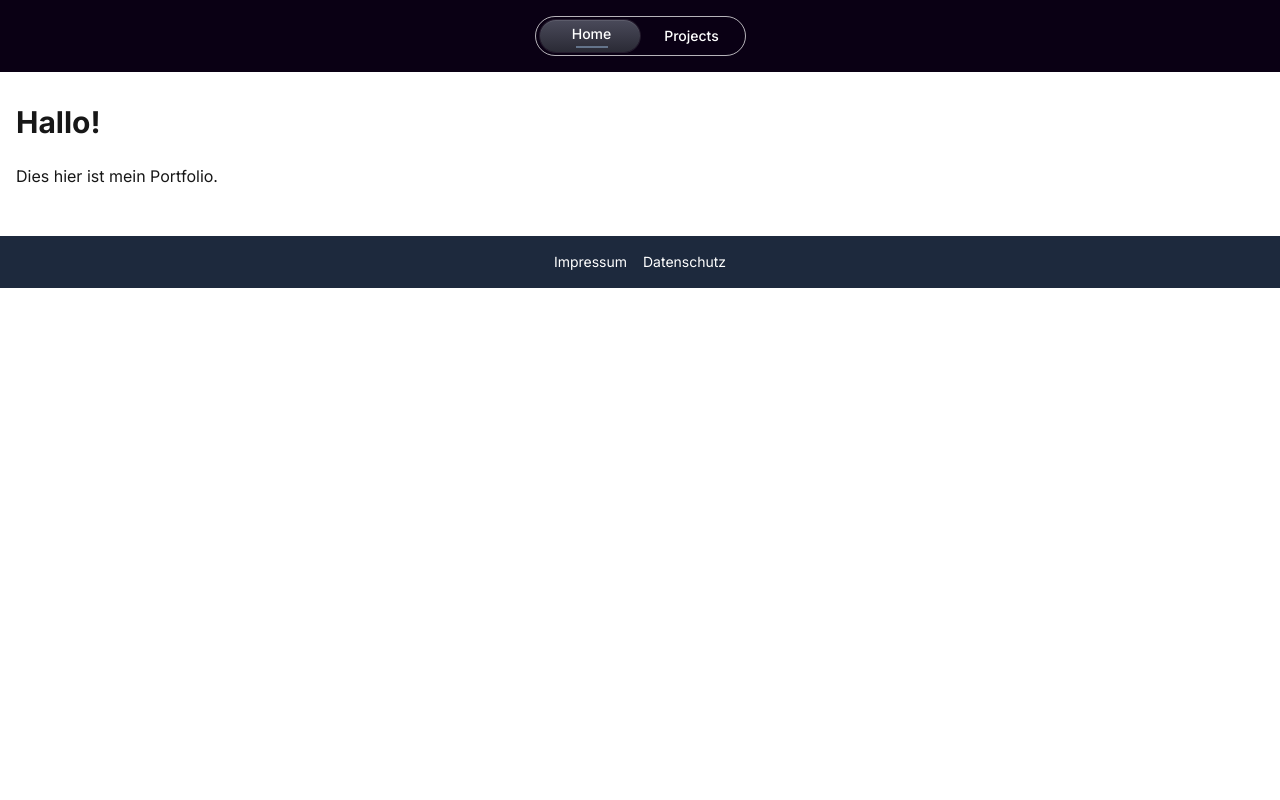
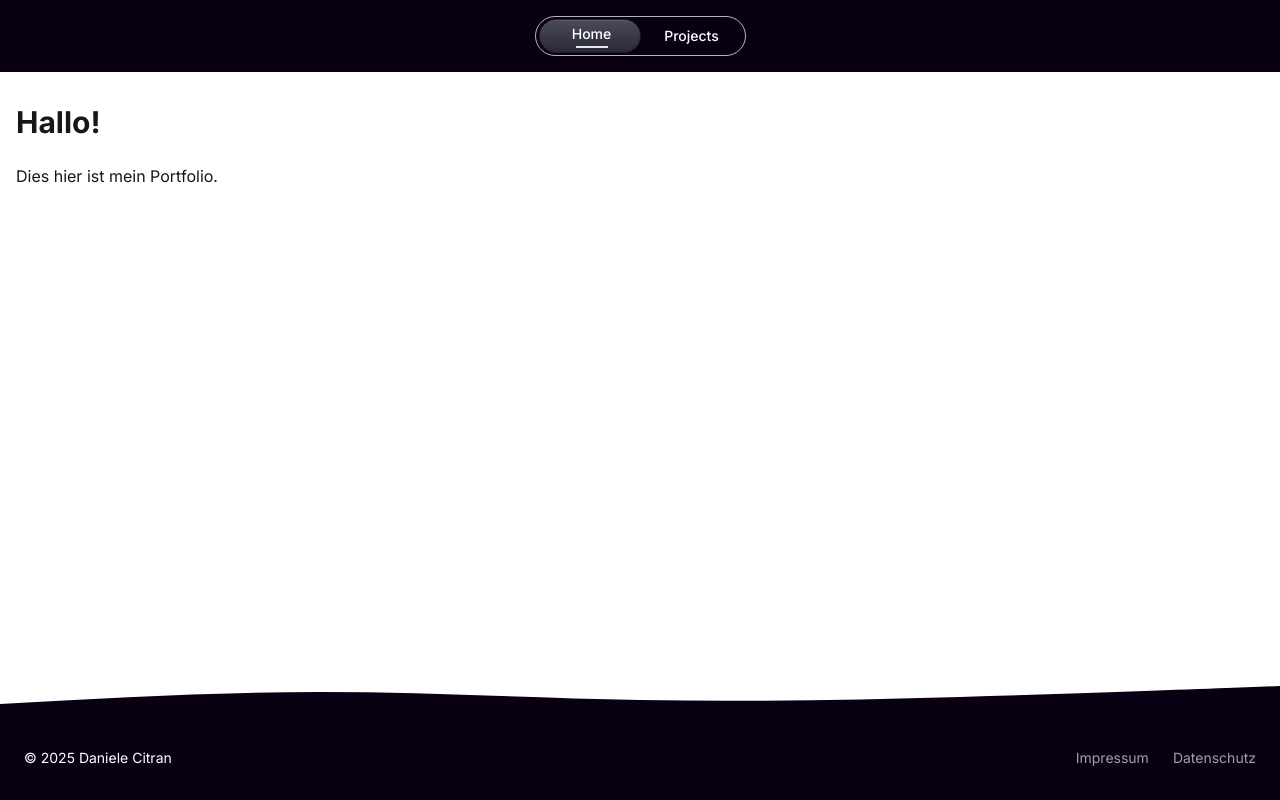
Before and after one commit to danielecitran/my-portfolio, a Next.js app: page / in a window 1280 px wide. Built offline with nearby package versions, Linux system fonts and the light colour scheme.

Commit message:
updated header included new footer

```diff
--- /dev/null
+++ b/app/components/footer.tsx
@@ -0,0 +1,37 @@
+import Link from "next/link"
+
+export default function Footer() {
+    return (
+        <footer className="relative mt-auto">
+            {/* Smooth curved edge */}
+            <div className="absolute left-0 right-0 -top-24 h-24 w-full overflow-hidden">
+                <svg
+                    xmlns="http://www.w3.org/2000/svg"
+                    viewBox="0 0 1440 320"
+                    preserveAspectRatio="none"
+                    className="absolute bottom-0 w-full h-full"
+                >
+                    <path
+                        fill="#0a0014"
+                        d="M0,320L0,280C120,260,240,240,360,240C480,240,600,260,720,266.7C840,273,960,267,1080,256.7C1200,247,1320,233,1380,226.7L1440,220L1440,320L1380,320C1320,320,1200,320,1080,320C960,320,840,320,720,320C600,320,480,320,360,320C240,320,120,320,60,320L0,320Z"
+                    ></path>
+                </svg>
+            </div>
+
+            {/* Footer content */}
+            <div className="bg-[#0a0014] py-8 px-6">
+                <div className="container mx-auto flex justify-between items-center">
+                    <div className="text-white text-sm">© 2025 Daniele Citran</div>
+                    <div className="flex space-x-6">
+                        <Link href="./impressum" className="text-gray-400 hover:text-gray-300 text-sm transition-colors">
+                            Impressum
+                        </Link>
+                        <Link href="./datenschutz" className="text-gray-400 hover:text-gray-300 text-sm transition-colors">
+                            Datenschutz
+                        </Link>
+                    </div>
+                </div>
+            </div>
+        </footer>
+    )
+}
--- a/app/components/header.tsx
+++ b/app/components/header.tsx
@@ -52,7 +52,7 @@ export default function Header() {
                             {pathname === "/" && (
                                 <motion.div
                                     className="h-[2px] w-8 mt-0.5"
-                                    style={{ backgroundColor: "hsl(215.4, 16.3%, 46.9%)" }}
+                                    style={{ backgroundColor: "hsl(214.3 31.8% 91.4%)" }}
                                     initial={{ opacity: 0, width: 0 }}
                                     animate={{ opacity: 1, width: 32 }}
                                     transition={{ duration: 0.3, delay: 0.2 }}
@@ -70,7 +70,7 @@ export default function Header() {
                             {pathname === "/projects" && (
                                 <motion.div
                                     className="h-[2px] w-8 mt-0.5"
-                                    style={{ backgroundColor: "hsl(215.4, 16.3%, 46.9%)" }}
+                                    style={{ backgroundColor: "hsl(214.3 31.8% 91.4%)" }}
                                     initial={{ opacity: 0, width: 0 }}
                                     animate={{ opacity: 1, width: 32 }}
                                     transition={{ duration: 0.3, delay: 0.2 }}
--- a/app/layout.tsx
+++ b/app/layout.tsx
@@ -1,8 +1,8 @@
 import type React from "react"
-import Link from "next/link"
 import { Inter } from "next/font/google"
 import "./globals.css"
-import Header from "@/app/components/header"
+import Header from "./components/header"
+import Footer from "./components/footer"
 
 const inter = Inter({ subsets: ["latin"] })
 
@@ -18,23 +18,12 @@ export default function RootLayout({
 }) {
     return (
         <html lang="de">
-        <body className={inter.className}>
+        <body className={`${inter.className} flex flex-col min-h-screen`}>
         <Header />
 
-        {children}
+        <main className="flex-grow">{children}</main>
 
-        <footer className="bg-slate-800 text-white p-4 mt-auto">
-            <div className="container mx-auto">
-                <div className="flex justify-center space-x-4 text-sm">
-                    <Link href="./impressum" className="hover:underline">
-                        Impressum
-                    </Link>
-                    <Link href="./datenschutz" className="hover:underline">
-                        Datenschutz
-                    </Link>
-                </div>
-            </div>
-        </footer>
+        <Footer />
         </body>
         </html>
     )
```
